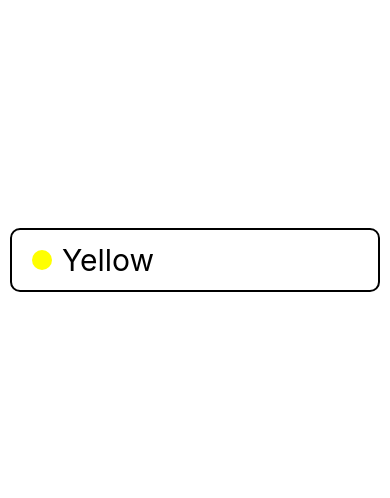
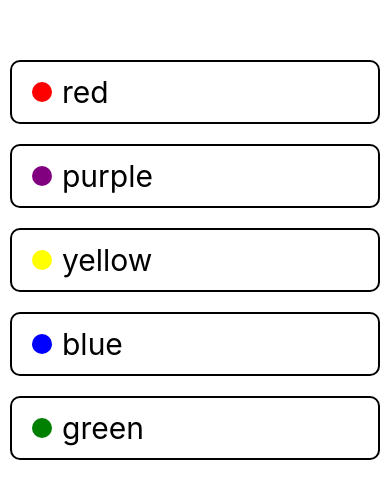
Before and after one commit to snow915/ColorCatalog, a React Native app: screen / in a window 390 px wide. Shown: the part 162-660 px from the top of the page. Built offline with nearby package versions, Linux system fonts and the light colour scheme.

Commit message:
add: extracting custom component and all code of TouchableHighlight are in a function that i call later, for have buttons dinamicaly

```diff
--- a/App.js
+++ b/App.js
@@ -7,6 +7,18 @@
 } from 'react-native';
 import {getBackgroundColor} from "react-native/Libraries/LogBox/UI/LogBoxStyle";
 
+function ColorButton({backgroundColor, onPress=f=>f}){
+    return (
+        <TouchableHighlight style={styles.button}
+                            onPress={() => onPress(backgroundColor)}
+                            underlayColor="orange">
+            <View style={styles.row}>
+                <View style={[styles.sample, {backgroundColor}]}/>
+                <Text style={styles.buttonText} >{backgroundColor}</Text>
+            </View>
+        </TouchableHighlight>
+    );
+}
 
 export default function App() {
 
@@ -14,14 +26,11 @@
 
     return (
         <View style={[styles.container, {backgroundColor}]}>
-            <TouchableHighlight style={styles.button}
-            onPress={() => setBackgroundColor("yellow")}
-            underlayColor="orange">
-                <View style={styles.row}>
-                    <View style={[styles.sample, {backgroundColor: "yellow"}]}/>
-                    <Text style={styles.buttonText} >Yellow</Text>
-                </View>
-            </TouchableHighlight>
+            <ColorButton backgroundColor={"red"} onPress={setBackgroundColor}/>
+            <ColorButton backgroundColor={"purple"} onPress={setBackgroundColor}/>
+            <ColorButton backgroundColor={"yellow"} onPress={setBackgroundColor}/>
+            <ColorButton backgroundColor={"blue"} onPress={setBackgroundColor}/>
+            <ColorButton backgroundColor={"green"} onPress={setBackgroundColor}/>
         </View>
     );
 }
```
